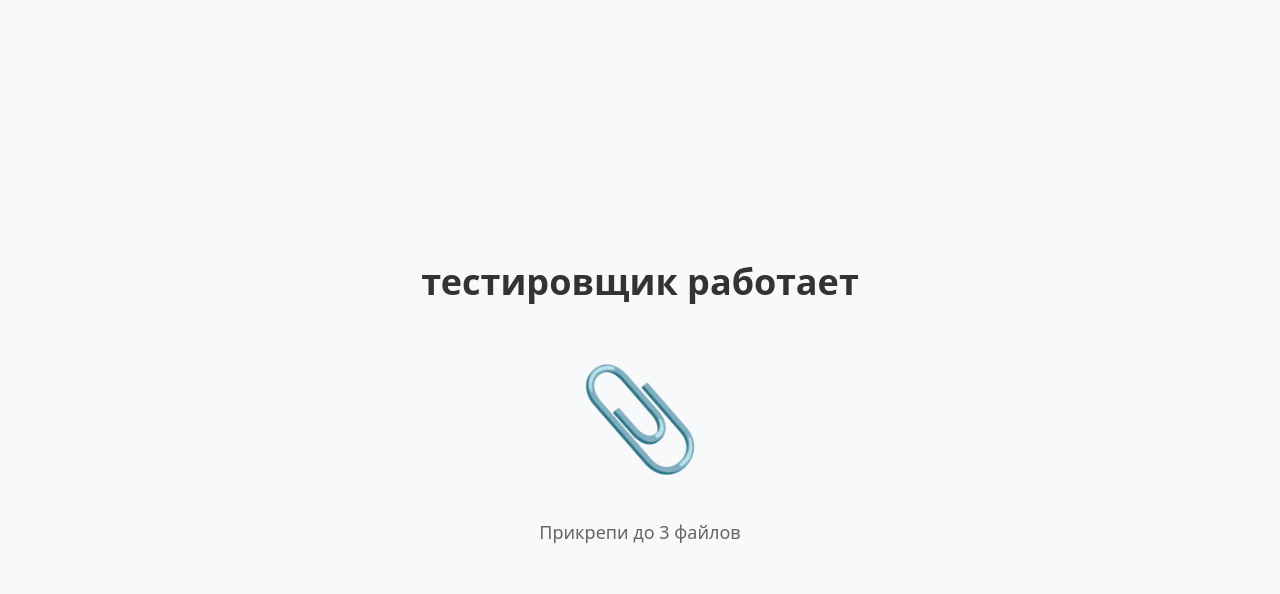
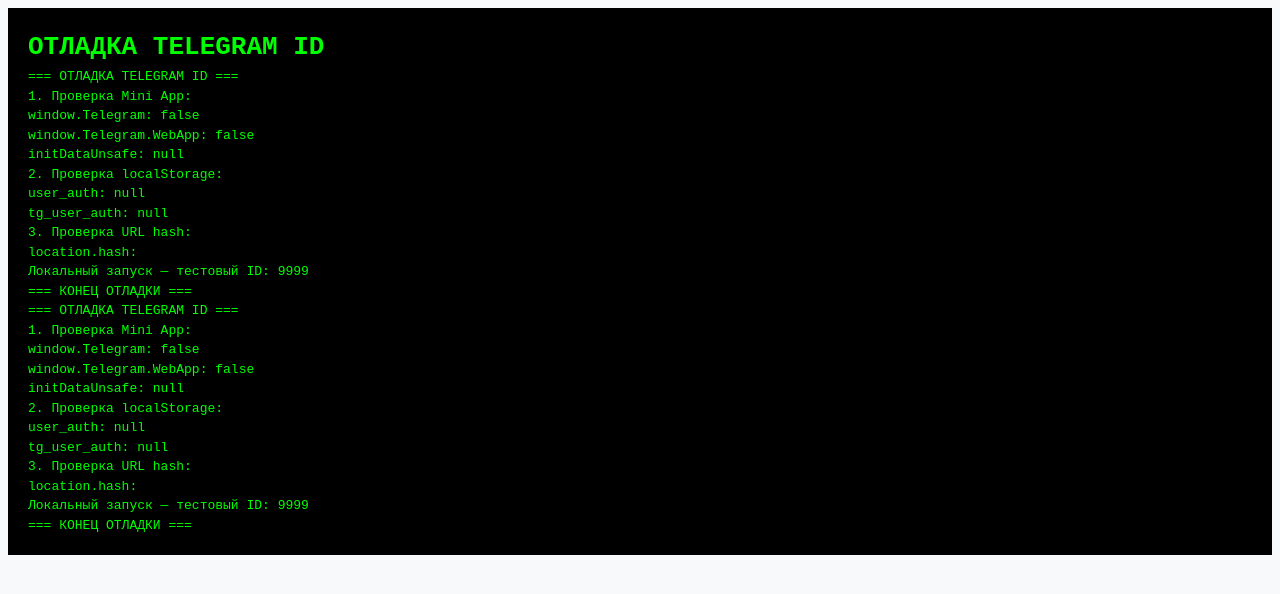
Before and after one commit to Aleksandr7023/golosovalka-test, a React (Vite) app: page / in a window 1280 px wide. Shown: the top 594 px of the page. Built offline with nearby package versions, Linux system fonts and the light colour scheme.

Commit message:
test bump v1.16 → v1.17 + обновления (29.12.25 18:57:53)

```diff
--- a/src/App.jsx
+++ b/src/App.jsx
@@ -1,6 +1,7 @@
-import React from 'react'
-import TestScreen from './screens/TestScreen.jsx'
+// App.jsx (для тестового проекта — только один экран TestIdScreen)
+import React from 'react';
+import TestIdScreen from './screens/TestIdScreen.jsx';
 
 export default function App() {
-  return <TestScreen />
+  return <TestIdScreen />;
 }
--- /dev/null
+++ b/src/screens/TestIdScreen.jsx
@@ -0,0 +1,74 @@
+// TestIdScreen.jsx
+import { useState, useEffect } from 'react';
+
+export default function TestIdScreen() {
+  const [debug, setDebug] = useState([]);
+
+  const log = (msg) => setDebug(prev => [...prev, msg]);
+
+  useEffect(() => {
+    log('=== ОТЛАДКА TELEGRAM ID ===');
+
+    // 1. Mini App
+    log('1. Проверка Mini App:');
+    log('window.Telegram: ' + !!window.Telegram);
+    log('window.Telegram.WebApp: ' + !!window.Telegram?.WebApp);
+    log('initDataUnsafe: ' + JSON.stringify(window.Telegram?.WebApp?.initDataUnsafe || null));
+    if (window.Telegram?.WebApp?.initDataUnsafe?.user?.id) {
+      log(`ID из Mini App: ${window.Telegram.WebApp.initDataUnsafe.user.id}`);
+    }
+
+    // 2. localStorage
+    log('2. Проверка localStorage:');
+    const userAuth = localStorage.getItem('user_auth');
+    const tgUserAuth = localStorage.getItem('tg_user_auth');
+    log('user_auth: ' + userAuth);
+    log('tg_user_auth: ' + tgUserAuth);
+
+    if (userAuth) {
+      try {
+        const parsed = JSON.parse(userAuth);
+        log('Парсинг user_auth успешен: ' + JSON.stringify(parsed));
+        if (parsed.id) log(`ID из user_auth: ${parsed.id}`);
+      } catch (e) {
+        log('Ошибка парсинга user_auth: ' + e.message);
+      }
+    }
+
+    // 3. URL hash
+    log('3. Проверка URL hash:');
+    log('location.hash: ' + window.location.hash);
+    if (window.location.hash) {
+      const hash = window.location.hash.substring(1);
+      const params = new URLSearchParams(hash);
+      const webAppData = params.get('tgWebAppData');
+      log('tgWebAppData из hash: ' + webAppData);
+      if (webAppData) {
+        try {
+          const decoded = decodeURIComponent(webAppData);
+          const parsed = JSON.parse(decoded);
+          log('Парсинг tgWebAppData успешен: ' + JSON.stringify(parsed));
+          if (parsed.user?.id) log(`ID из tgWebAppData: ${parsed.user.id}`);
+        } catch (e) {
+          log('Ошибка парсинга tgWebAppData: ' + e.message);
+        }
+      }
+    }
+
+    // 4. Локальный тест
+    if (location.hostname === 'localhost' || location.hostname === '127.0.0.1') {
+      log('Локальный запуск — тестовый ID: 9999');
+    }
+
+    log('=== КОНЕЦ ОТЛАДКИ ===');
+  }, []);
+
+  return (
+    <div style={{ padding: '20px', fontFamily: 'monospace', whiteSpace: 'pre-wrap', background: '#000', color: '#0f0' }}>
+      <h1 style={{ color: '#0f0' }}>ОТЛАДКА TELEGRAM ID</h1>
+      {debug.map((line, i) => (
+        <div key={i}>{line}</div>
+      ))}
+    </div>
+  );
+}
--- a/src/styles/globals.css
+++ b/src/styles/globals.css
@@ -1,11 +1,17 @@
-/* src/styles/globals.css — глобальные стили */
+/* src/styles/globals.css — правильный reset 2025 года */
 
-*,
-*::before,
-*::after {
+*, *::before, *::after {
   box-sizing: border-box;
+}
+
+/* Сброс только у элементов, где он нужен */
+h1, h2, h3, h4, h5, h6, p, ul, ol, figure, blockquote {
   margin: 0;
   padding: 0;
+}
+
+ul, ol {
+  list-style: none;
 }
 
 html {
@@ -13,6 +19,7 @@ html {
   -webkit-font-smoothing: antialiased;
   -moz-osx-font-smoothing: grayscale;
   scroll-behavior: smooth;
+  overscroll-behavior: none;   /* ← только здесь — работает как надо */
 }
 
 body {
@@ -20,15 +27,9 @@ body {
   background: #f8f9fa;
   color: #333;
   line-height: 1.5;
-  overscroll-behavior: none;
 }
 
-/* Убираем стандартные отступы у списков */
-ul, ol {
-  list-style: none;
-}
-
-/* Убираем стандартные стили у кнопок и инпутов */
+/* Остальное — без изменений */
 button, input, textarea, select {
   font: inherit;
   color: inherit;
@@ -37,7 +38,6 @@ button, input, textarea, select {
   outline: none;
 }
 
-/* Фокус для доступности */
 button:focus-visible,
 input:focus-visible,
 textarea:focus-visible,
@@ -46,42 +46,9 @@ select:focus-visible {
   outline-offset: 2px;
 }
 
-/* Скрываем стрелки у input type="number" */
-input::-webkit-outer-spin-button,
-input::-webkit-inner-spin-button {
-  -webkit-appearance: none;
-  margin: 0;
-}
-
-input[type="number"] {
-  -moz-appearance: textfield;
-}
-
-/* Плавные переходы для интерактивных элементов */
-button, [role="button"], input[type="file"]::file-selector-button {
-  cursor: pointer;
-  transition: all 0.2s ease;
-}
-
-/* Скроллбар (красивый) */
-::-webkit-scrollbar {
-  width: 8px;
-}
-
-::-webkit-scrollbar-track {
-  background: transparent;
-}
-
-::-webkit-scrollbar-thumb {
-  background: rgba(0,0,0,0.2);
-  border-radius: 4px;
-}
-
-::-webkit-scrollbar-thumb:hover {
-  background: rgba(0,0,0,0.3);
-}
-
-/* Для мобильных — убираем выделение */
-* {
-  -webkit-tap-highlight-color: transparent;
-}
+/* Скроллбар и т.д. — оставляем */
+::-webkit-scrollbar { width: 8px; }
+::-webkit-scrollbar-track { background: transparent; }
+::-webkit-scrollbar-thumb { background: rgba(0,0,0,0.2); border-radius: 4px; }
+::-webkit-scrollbar-thumb:hover { background: rgba(0,0,0,0.3); }
+* { -webkit-tap-highlight-color: transparent; }
--- a/src/utils/constants.js
+++ b/src/utils/constants.js
@@ -1,7 +1,7 @@
 // src/utils/constants.js — все константы в одном месте
 
 // Версия приложения (меняется только здесь!)
-export const APP_VERSION = 'v1.16'
+export const APP_VERSION = 'v1.17'
 
 // Максимальное количество вариантов ответа
 export const MAX_OPTIONS = 20
```
